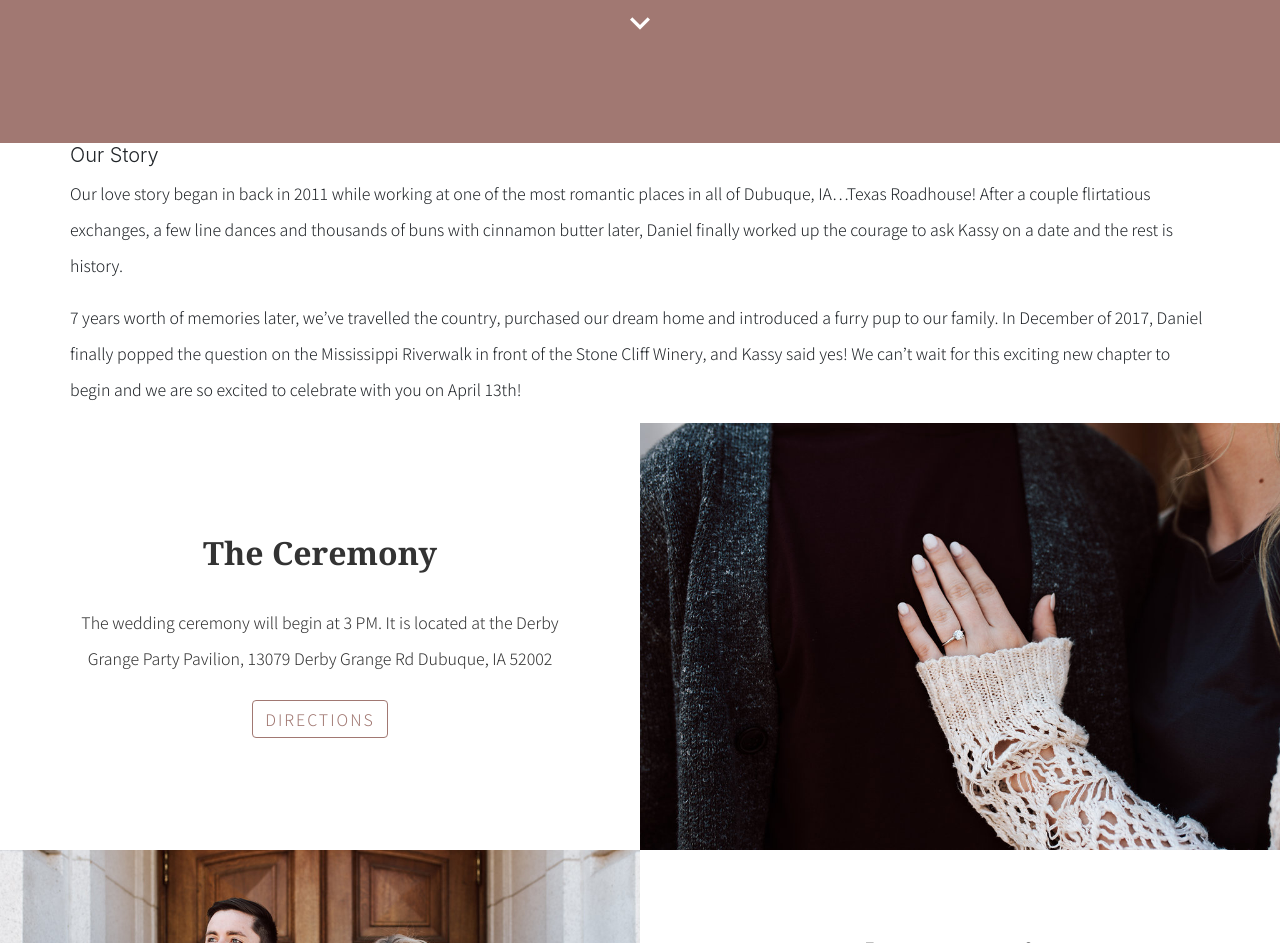
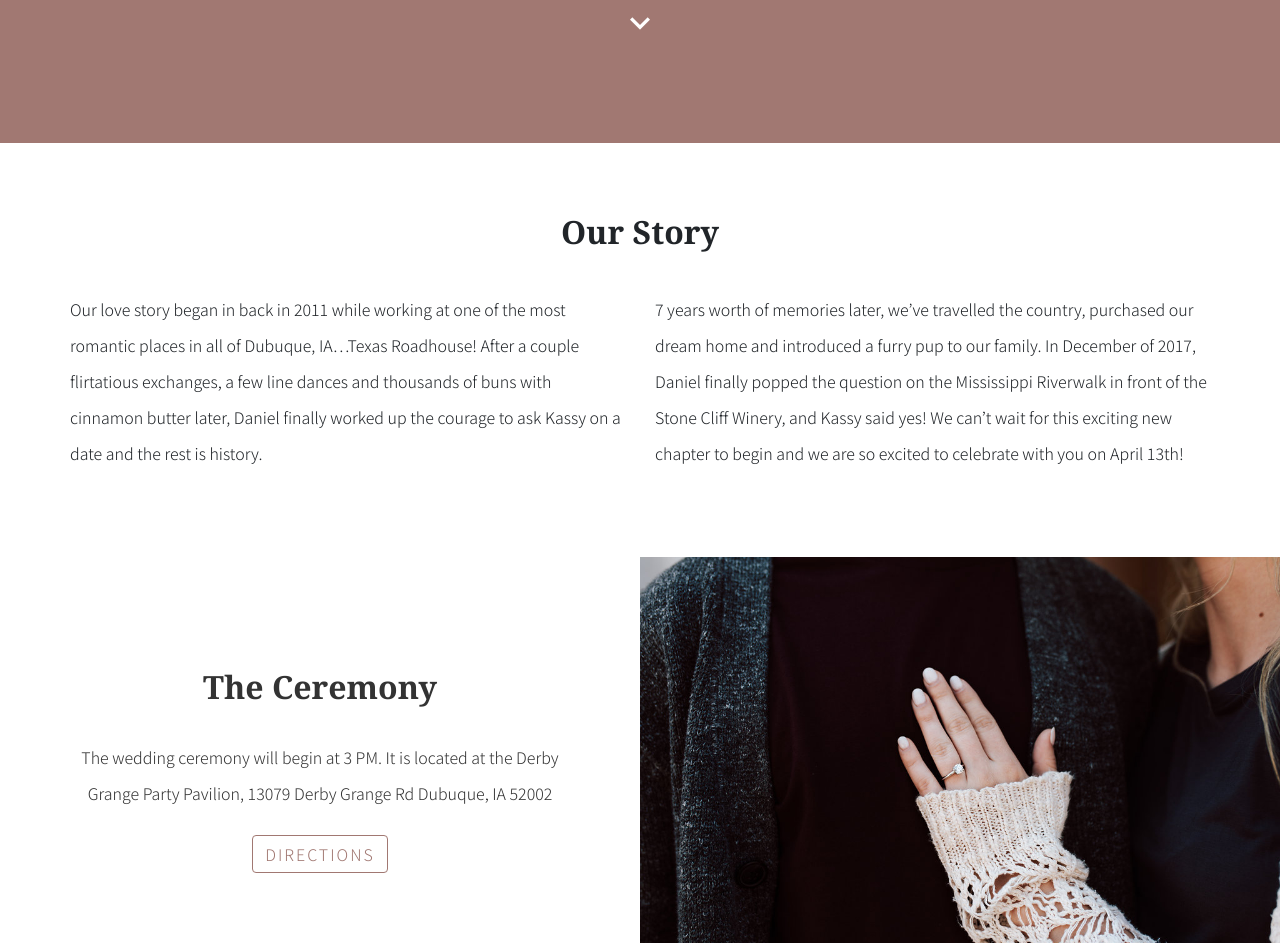
Before and after one commit to f0lson/kassyAndDaniel, a plain HTML site: page index.html in a window 1280 px wide. Shown: the part 1034-1977 px from the top of the page. Drawn offline with nearby package versions, Linux system fonts and the light colour scheme.

Commit message:
Added styling to Our Story

```diff
--- a/css/style.css
+++ b/css/style.css
@@ -157,6 +157,20 @@ p {
     font-size: 1.5rem;
 }
 
+
+/*===================================
+    OUR STORY
+===================================*/
+
+#story {
+    padding: 70px 0;
+}
+
+#story .section-heading {
+    margin-bottom: 40px;
+    text-align: center;
+}
+
 /*===================================
     CEREMONY
 ===================================*/
--- a/index.html
+++ b/index.html
@@ -64,11 +64,37 @@
         <i class="material-icons">expand_more</i>
     </div>
     <div class="container" id="story">
+        <h2 class="section-heading">Our Story</h2>
         <div class="row">
-            <h2 class="lead col-xs-12">Our Story</h2>
-            <p class="col-xs-12">Our love story began in back in 2011 while working at one of the most romantic places in all of Dubuque, IA…Texas Roadhouse!  After a couple flirtatious exchanges, a few line dances and thousands of buns with cinnamon butter later, Daniel finally worked up the courage to ask Kassy on a date and the rest is history. </p>
-            <p class="col-xs-12">7 years worth of memories later, we’ve travelled the country, purchased our dream home and introduced a furry pup to our family. In December of 2017, Daniel finally popped the question on the Mississippi Riverwalk in front of the Stone Cliff Winery, and Kassy said yes! We can’t wait for this exciting new chapter to begin and we are so excited to celebrate with you on April 13th!</p>
+            <p class="col-lg-6">Our love story began in back in 2011 while working at one of the most romantic places in all of Dubuque, IA…Texas Roadhouse!  After a couple flirtatious exchanges, a few line dances and thousands of buns with cinnamon butter later, Daniel finally worked up the courage to ask Kassy on a date and the rest is history. </p>
+            <p class="col-lg-6">7 years worth of memories later, we’ve travelled the country, purchased our dream home and introduced a furry pup to our family. In December of 2017, Daniel finally popped the question on the Mississippi Riverwalk in front of the Stone Cliff Winery, and Kassy said yes! We can’t wait for this exciting new chapter to begin and we are so excited to celebrate with you on April 13th!</p>
         </div>
+        <!-- <div id="carouselExampleIndicators" class="carousel slide" data-ride="carousel">
+            <ol class="carousel-indicators">
+                <li data-target="#carouselExampleIndicators" data-slide-to="0" class="active"></li>
+                <li data-target="#carouselExampleIndicators" data-slide-to="1"></li>
+                <li data-target="#carouselExampleIndicators" data-slide-to="2"></li>
+            </ol>
+            <div class="carousel-inner">
+                <div class="carousel-item active">
+                    <img class="d-block w-100" src="..." alt="First slide">
+                </div>
+                <div class="carousel-item">
+                    <img class="d-block w-100" src="..." alt="Second slide">
+                </div>
+                <div class="carousel-item">
+                    <img class="d-block w-100" src="..." alt="Third slide">
+                </div>
+            </div>
+            <a class="carousel-control-prev" href="#carouselExampleIndicators" role="button" data-slide="prev">
+            <span class="carousel-control-prev-icon" aria-hidden="true"></span>
+            <span class="sr-only">Previous</span>
+          </a>
+            <a class="carousel-control-next" href="#carouselExampleIndicators" role="button" data-slide="next">
+            <span class="carousel-control-next-icon" aria-hidden="true"></span>
+            <span class="sr-only">Next</span>
+          </a>
+        </div> -->
     </div>
     <div class="container-fluid" id="ceremony">
         <div class="row">
```
